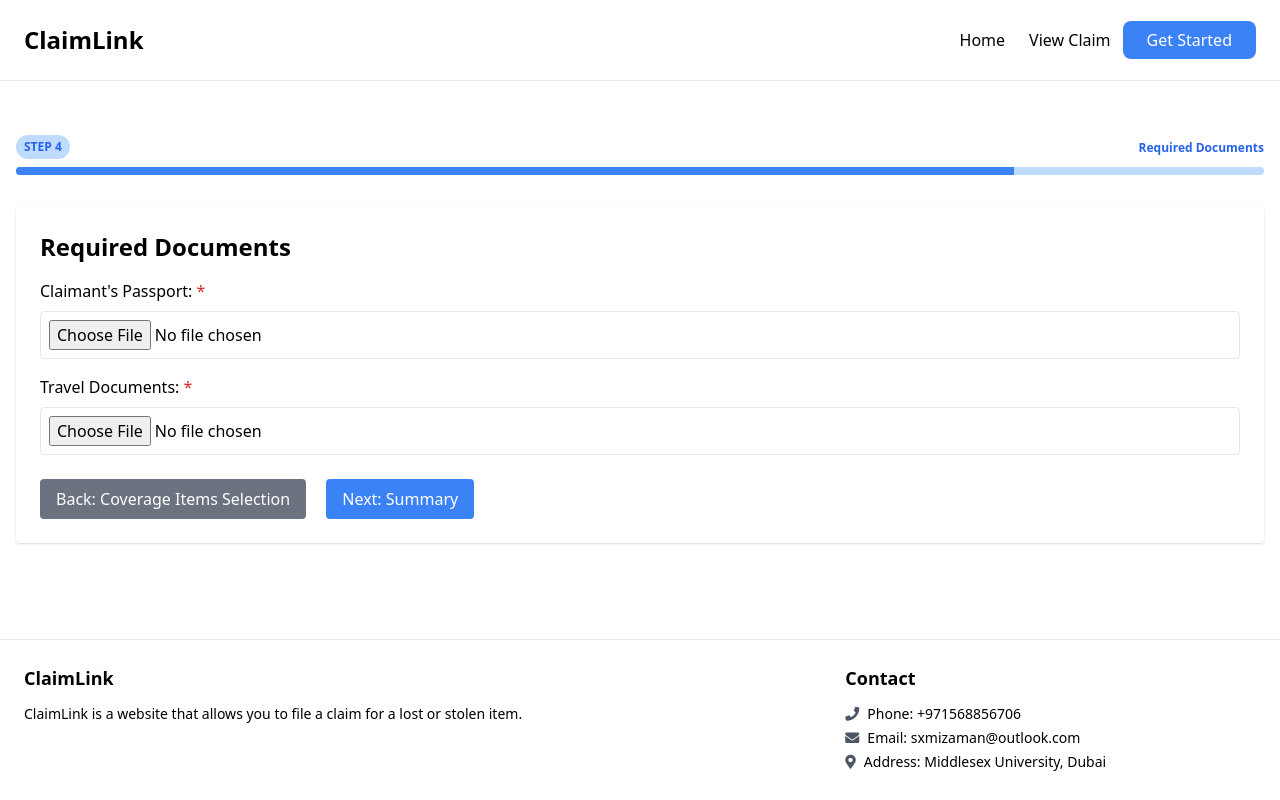
After one commit to samizaman/ClaimLink, a Django app: page /required-documents/ in a window 1280 px wide. The commit adds this page. Run offline with Django 4.2, Linux system fonts and the light colour scheme; some libraries are stand-ins or nearby versions.

Commit message:
add required documents page, commented claimant's passport

```diff
--- a/claimlink/urls.py
+++ b/claimlink/urls.py
@@ -6,11 +6,12 @@ from django.urls import path
 from core.views import (
     claim_details,
     claim_success,
+    claim_summary,
+    coverage_items_selection,
+    home,
     personal_details,
-    coverage_items_selection,
+    required_documents,
     view_claim,
-    home,
-    claim_summary,
 )
 
 urlpatterns = [
@@ -19,7 +20,8 @@ urlpatterns = [
     path("claim-details/", claim_details, name="claim_details"),
     path("success/", claim_success, name="claim_success"),
     path("view-claim/", view_claim, name="view_claim"),
-    path("coverage-items-selection/", coverage_items_selection, name="coverage_items_selection"),
+    path("coverage-items-selection/",coverage_items_selection,name="coverage_items_selection"),
+    path("required-documents/", required_documents, name="required_documents"),
     path("claim-summary/", claim_summary, name="claim_summary"),
     path("admin/", admin.site.urls),
 ]
--- a/core/views.py
+++ b/core/views.py
@@ -120,24 +120,24 @@ def claim_details(request):
             # Extract claim details from POST request
             date_of_loss = request.POST.get("date_of_loss")
             description_of_loss = request.POST.get("description_of_loss")
-            passport = request.FILES.get("passport")
+            # passport = request.FILES.get("passport")
             claim_amount = request.POST.get("claim_amount")
             country_of_incident = request.POST.get("country_of_incident")
             claim_amount_currency = request.POST.get("claim_amount_currency")
 
             # Save the uploaded passport file and store the file path
-            if passport:
-                passport_path = default_storage.save(
-                    f"passport_photos/{passport.name}", passport
-                )
-            else:
-                passport_path = ""
+            # if passport:
+            #     passport_path = default_storage.save(
+            #         f"passport_photos/{passport.name}", passport
+            #     )
+            # else:
+            #     passport_path = ""
 
             # Store claim details in session
             request.session["claim_details"] = {
                 "date_of_loss": date_of_loss,
                 "description_of_loss": description_of_loss,
-                "passport": passport_path,
+                # "passport": passport_path,
                 "claim_amount": claim_amount,
                 "country_of_incident": country_of_incident,
                 "claim_amount_currency": claim_amount_currency,
@@ -154,10 +154,10 @@ def claim_details(request):
 
 def coverage_items_selection(request):
     if request.method == "POST":
-        if "next-claim-summary" in request.POST:
+        if "next-required-documents" in request.POST:
             coverage_items = request.POST.getlist("coverage_items")
             request.session["coverage_items"] = coverage_items
-            return redirect("claim_summary")
+            return redirect("required_documents")
 
     # Load previously selected coverage items from session
     selected_coverage_items = request.session.get("coverage_items", [])
@@ -167,6 +167,15 @@ def coverage_items_selection(request):
         "coverage_items_selection.html",
         {"selected_coverage_items": selected_coverage_items},
     )
+
+
+def required_documents(request):
+    if request.method == "POST":
+        if "next-claim-summary" in request.POST:
+            # Handle form submission and save the uploaded documents
+            pass
+        # If the POST request doesn't match any condition, you can return a redirect, error, or other response.
+    return render(request, "required_documents.html")
 
 
 def claim_summary(request):
--- a/templates/claim_summary.html
+++ b/templates/claim_summary.html
@@ -25,7 +25,7 @@
             <div class="flex mb-2 items-center justify-between">
                 <div>
                 <span class="text-xs font-semibold inline-block py-1 px-2 uppercase rounded-full text-blue-600 bg-blue-200">
-                    Step 3
+                    Step 5
                 </span>
                 </div>
                 <div class="text-right">
--- a/templates/coverage_items_selection.html
+++ b/templates/coverage_items_selection.html
@@ -19,7 +19,7 @@
                 </div>
             </div>
             <div class="overflow-hidden h-2 mb-4 text-xs flex rounded bg-blue-200">
-                <div style="width:75%"
+                <div style="width:60%"
                      class="shadow-none flex flex-col text-center whitespace-nowrap text-white justify-center bg-blue-500"></div>
             </div>
         </div>
@@ -56,9 +56,9 @@
                     Back: Claim Details
                 </button>
 
-                <button type="submit" name="next-claim-summary"
+                <button type="submit" name="next-required-documents"
                         class="bg-blue-500 hover:bg-blue-600 text-white py-2 px-4 rounded transition duration-200 ease-in-out">
-                    Next: Summary
+                    Next: Required Documents
                 </button>
             </div>
         </form>
--- a/templates/personal_details.html
+++ b/templates/personal_details.html
@@ -22,7 +22,7 @@
                 </div>
             </div>
             <div class="overflow-hidden h-2 mb-4 text-xs flex rounded bg-blue-200">
-                <div style="width:25%"
+                <div style="width:20%"
                      class="shadow-none flex flex-col text-center whitespace-nowrap text-white justify-center bg-blue-500"></div>
             </div>
         </div>
--- /dev/null
+++ b/templates/required_documents.html
@@ -0,0 +1,60 @@
+{% extends 'base.html' %}
+
+{% block title %} Required Documents {% endblock %}
+
+{% block content %}
+    <div class="container mx-auto px-4 py-12">
+        <!-- ... progress bar ... -->
+        <div class="relative pt-1 mb-8">
+            <div class="flex mb-2 items-center justify-between">
+                <div>
+            <span class="text-xs font-semibold inline-block py-1 px-2 uppercase rounded-full text-blue-600 bg-blue-200">
+                Step 4
+            </span>
+                </div>
+                <div class="text-right">
+            <span class="text-xs font-semibold inline-block text-blue-600">
+                Required Documents
+            </span>
+                </div>
+            </div>
+            <div class="overflow-hidden h-2 mb-4 text-xs flex rounded bg-blue-200">
+                <div style="width:80%"
+                     class="shadow-none flex flex-col text-center whitespace-nowrap text-white justify-center bg-blue-500"></div>
+            </div>
+        </div>
+
+        <form method="POST" enctype="multipart/form-data" class="bg-white p-6 rounded shadow">
+            {% csrf_token %}
+            <h2 class="text-2xl font-semibold mb-4">Required Documents</h2>
+
+            <div class="mb-4">
+                <label for="passport" class="block mb-2">Claimant's Passport: <span
+                        class="text-red-600">*</span></label>
+                <input type="file" name="passport" id="passport" accept="image/*" class="w-full p-2 border rounded"
+                       required
+                       title="Please upload a valid passport. Submitting a fake or incorrect document is illegal.">
+            </div>
+
+            <div class="mb-4">
+                <label for="travel_documents" class="block mb-2">Travel Documents: <span
+                        class="text-red-600">*</span></label>
+                <input type="file" name="travel_documents" id="travel_documents" accept="image/*" class="w-full p-2 border rounded"
+                       required
+                       title="Please upload valid travel documents. Submitting fake or incorrect documents is illegal.">
+            </div>
+
+            <div class="mt-6">
+                <button type="button" onclick="window.history.back()"
+                        class="bg-gray-500 hover:bg-gray-600 text-white py-2 px-4 rounded mr-4 transition duration-200 ease-in-out">
+                    Back: Coverage Items Selection
+                </button>
+
+                <button type="submit" name="next-claim-summary"
+                        class="bg-blue-500 hover:bg-blue-600 text-white py-2 px-4 rounded transition duration-200 ease-in-out">
+                    Next: Summary
+                </button>
+            </div>
+        </form>
+    </div>
+{% endblock %}
```
Also changed, not shown: templates/claim_details.html (+8 -8 lines).
